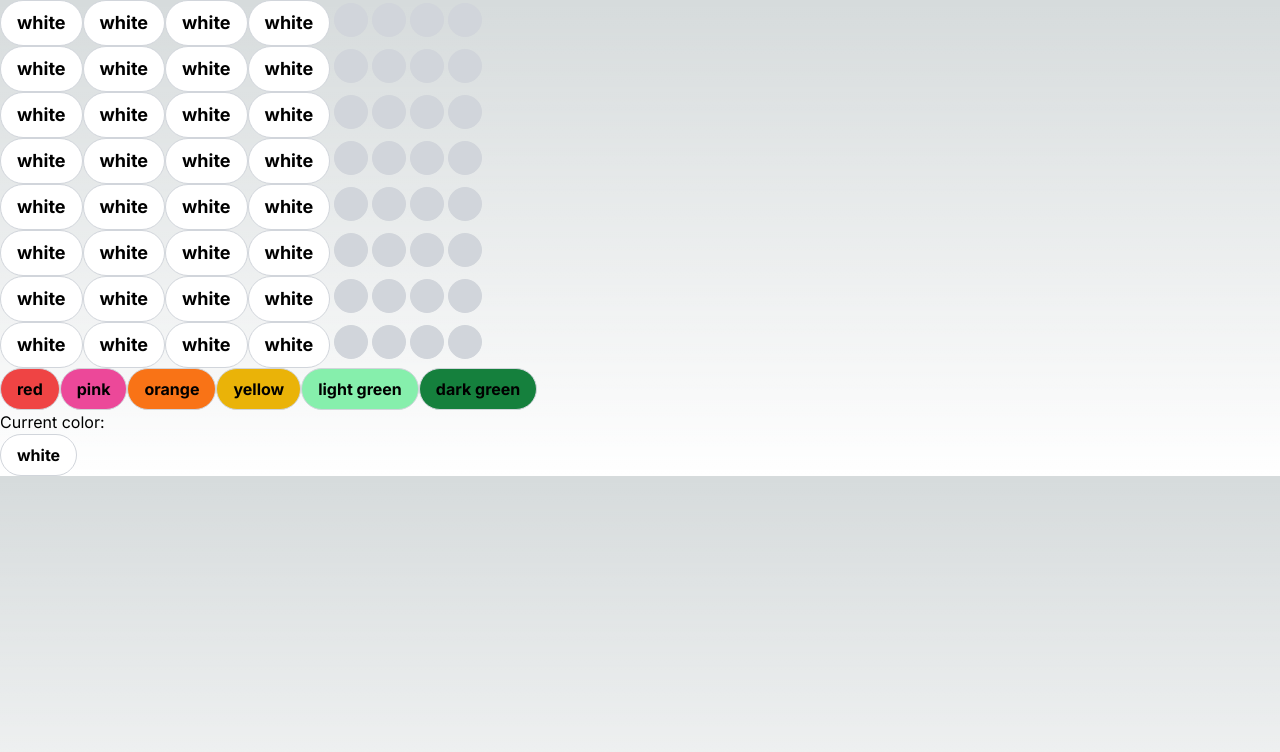
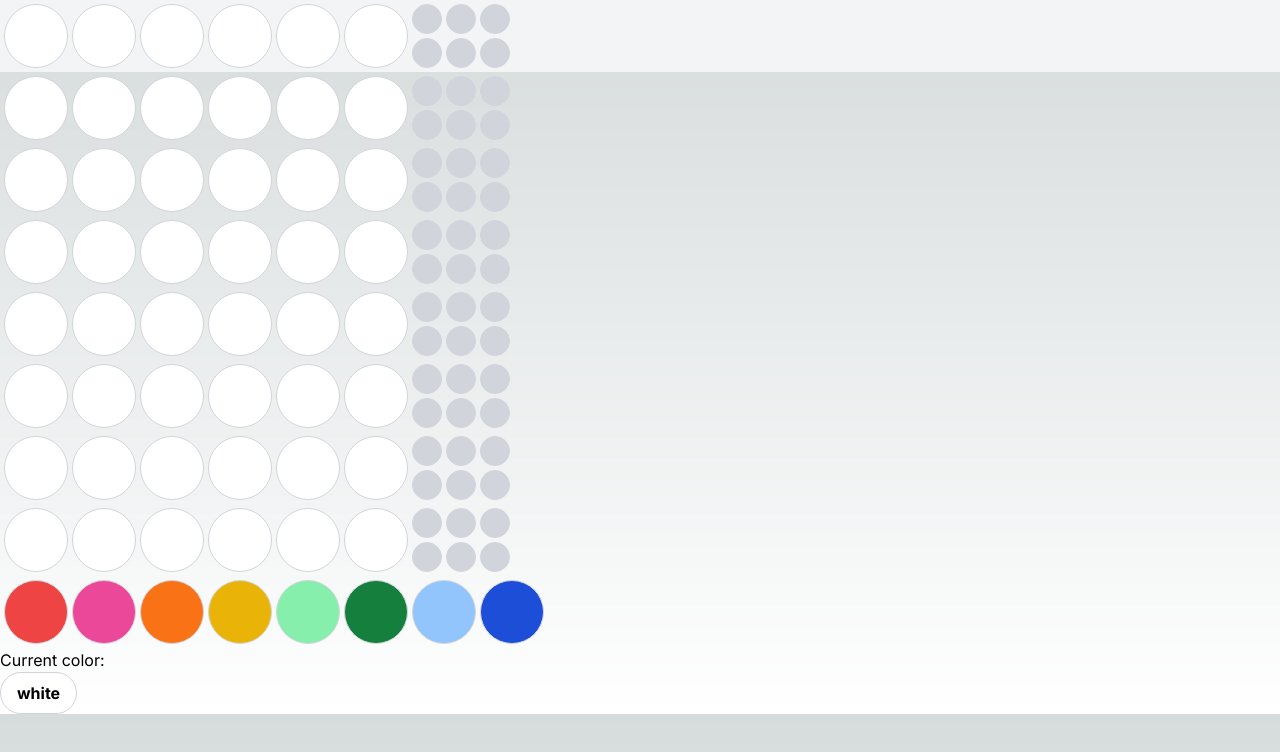
Before and after one commit to lo-maxwell/react-mastermind, a Next.js app: page / in a window 1280 px wide. Shown: the top 752 px of the page. Built offline with nearby package versions, Linux system fonts and the light colour scheme.

Commit message:
clean up code, improve grid layout

```diff
--- a/app/AnswerKey.tsx
+++ b/app/AnswerKey.tsx
@@ -1,7 +1,6 @@
 import { createContext, useContext, useEffect, useState } from "react";
+import { Board } from "./Board";
 import { ColorMap } from "./GameConstants";
-
-
 
 //Don't need to have information of the other answerkeys, so we can have each row have a unique answerkey
 export class AnswerKey {
@@ -16,7 +15,6 @@ export class AnswerKey {
 
 	setBubbles(bubbles: Array<string>) {
 		this.bubbles = bubbles;
-		console.log(bubbles);
 	}
 }
 
@@ -26,18 +24,45 @@ export const AnswerKeyBubblesContext = createContext({
 	setAnswerKeyBubbles: (s: Array<Array<string>>) => {}
 });
 
-export const AnswerKeyComponent = ({row}: {row: number}) => {
+export const AnswerKeyComponent = ({row, board}: {row: number, board: Board}) => {
 	const {answerKeyBubbles, setAnswerKeyBubbles} = useContext(AnswerKeyBubblesContext);
+
+	const handleSubmit = () => {
+		if (board.activeRow == row) {
+			console.log("Clicked!");
+			setAnswerKeyBubbles(board.getAnswerGridBubbles());
+			board.lockRow(board.activeRow);
+			board.setActiveRow(board.activeRow + 1);
+		}
+	};
+
+	const isEven = board.numCols % 2 == 0;
+	const answerBubbles = answerKeyBubbles[row];
+	const group1 = answerBubbles.slice(0, Math.ceil(answerBubbles.length / 2));
+	const group2 = answerKeyBubbles[row].slice(Math.ceil(answerBubbles.length / 2));
+
 	return (
-		<div>
-			{answerKeyBubbles[row].map((value, index) => (
+		<div className={`flex flex-wrap flex-row`}>
+			<div className={`flex flex-row w-full mt-1`}>
+				{group1.map((value, index) => (
+					<button
+					onClick={handleSubmit}
+					key={`${index}-answerBubble`}
+					className={`${ColorMap.getTailwindColor(value)} w-[30px] h-[30px] text-black font-bold ml-1 py-1 px-1 rounded-full focus:outline-none focus:ring-2 focus:ring-blue-500 focus:ring-opacity-50 border border-gray-300`}
+					>
+					</button>
+				))}
+			</div>
+			<div className={`flex flex-row w-full my-1`}>
+			{group2.map((value, index) => (
 				<button
+				onClick={handleSubmit}
 				key={`${index}-answerBubble`}
-				className={`${ColorMap.getTailwindColor(value)} text-black font-bold ml-1 py-4 px-4 rounded-full focus:outline-none focus:ring-2 focus:ring-blue-500 focus:ring-opacity-50 border border-gray-300`}
+				className={`${ColorMap.getTailwindColor(value)} w-[30px] h-[30px] text-black font-bold ml-1 py-1 px-1 rounded-full focus:outline-none focus:ring-2 focus:ring-blue-500 focus:ring-opacity-50 border border-gray-300`}
 				>
-
 				</button>
 			))}
+			</div>
 		</div>
 		);
 }
--- a/app/Board.tsx
+++ b/app/Board.tsx
@@ -81,6 +81,7 @@ export class Board extends BubbleGrid{
 	checkWinCondition() {
 		if (Utility.arraysEqual(this.colorGrid[this.activeRow], this.answerColors)) {
 			console.log("You win!");
+			this.lockedGrid = this.generateBooleanGrid(this.colorGrid, true);
 			return true;
 		}
 		return false;
@@ -95,6 +96,16 @@ export class Board extends BubbleGrid{
 		return bubbleGrid;
 	}
 
+	setActiveRow(newActiveRow: number) {
+		this.activeRow = newActiveRow;
+	}
+
+	lockRow(row: number) {
+		for (let i = 0; i < this.numCols; i++) {
+			this.lockedGrid[row][i] = true;
+		}
+	}
+
 }
 
 export const BoardComponent = ({ board }: {board: Board}) => {
@@ -104,11 +115,11 @@ export const BoardComponent = ({ board }: {board: Board}) => {
 		<div>
 			<AnswerKeyBubblesContext.Provider value={value}>
 				{board.colorGrid.map((row, rowIndex) => (
-					<div key={rowIndex} className={`flex`}>
+					<div key={rowIndex} className={`flex ${rowIndex == board.activeRow ? `bg-gray-100` : ``}`}>
 						{row.map((value, colIndex) => (
 						<BubbleComponent key={`${rowIndex}-${colIndex}`} color={value} row={rowIndex} col={colIndex} board={board} onBubbleClick={(row, col) => board.clickBubble(row, col)}/>
 						))}
-						<AnswerKeyComponent key={`${rowIndex}-answers`} row={rowIndex}/>
+						<AnswerKeyComponent key={`${rowIndex}-answers`} row={rowIndex} board={board}/>
 					</div>
 				))}
 			</AnswerKeyBubblesContext.Provider>
--- a/app/Bubble.tsx
+++ b/app/Bubble.tsx
@@ -14,18 +14,14 @@ export const BubbleComponent = ({ color, row, col, board, onBubbleClick}: { colo
 		const [newBubbleColor, selectedColor] = onBubbleClick(row, col);
 		setBubbleColor(newBubbleColor);
 		setSelectedColor(selectedColor);
-		console.log("Set color to: ", newBubbleColor);
-		// const newAnswerKeyBubbles = board.getAnswerGridBubbles();
-
-		setAnswerKeyBubbles(board.getAnswerGridBubbles());
 	};
 
 	return (
 		<button
 			onClick={onBubbleComponentClick}
-			className={`${ColorMap.getTailwindColor(bubbleColor)} text-black font-bold py-2 px-4 rounded-full focus:outline-none focus:ring-2 focus:ring-blue-500 focus:ring-opacity-50 border border-gray-300`}
+			className={`${ColorMap.getTailwindColor(bubbleColor)} min-w-[64px] min-h-[64px] text-black font-bold ml-1 my-1 px-4 py-4 rounded-full focus:outline-none focus:ring-2 focus:ring-blue-500 focus:ring-opacity-50 border border-gray-300`}
 		>
-			{bubbleColor}
+
 		</button>
 	);
 };
--- a/app/BubbleGrid.tsx
+++ b/app/BubbleGrid.tsx
@@ -20,9 +20,7 @@ export class BubbleGrid {
 	}
 
 	updateVisibleBubble(row: number, col: number, newColor: string) {
-		console.log("test");
 		this.colorGrid[row][col] = newColor;
-		console.log(this.colorGrid);
 	}
 
 	setSelectedBubble(row: number, col: number) {
--- a/app/GameConstants.tsx
+++ b/app/GameConstants.tsx
@@ -1,5 +1,5 @@
-export const DEFAULT_ROW_SIZE = 4;
-export const DEFAULT_NUM_COLORS = 6;
+export const DEFAULT_ROW_SIZE = 6;
+export const DEFAULT_NUM_COLORS = 8;
 export const DEFAULT_NUM_GUESSES = 8;
 
 // Helper data structure that maps color names to their actual colors
```
